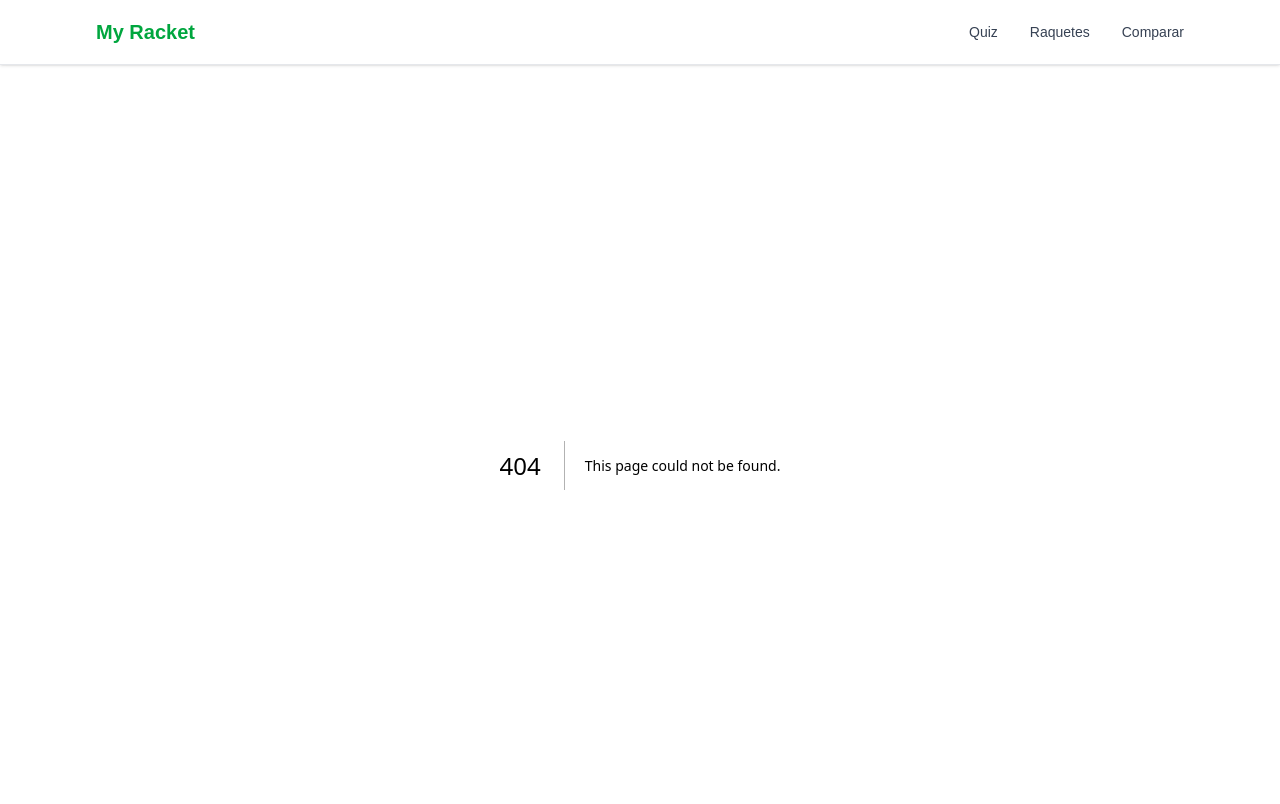
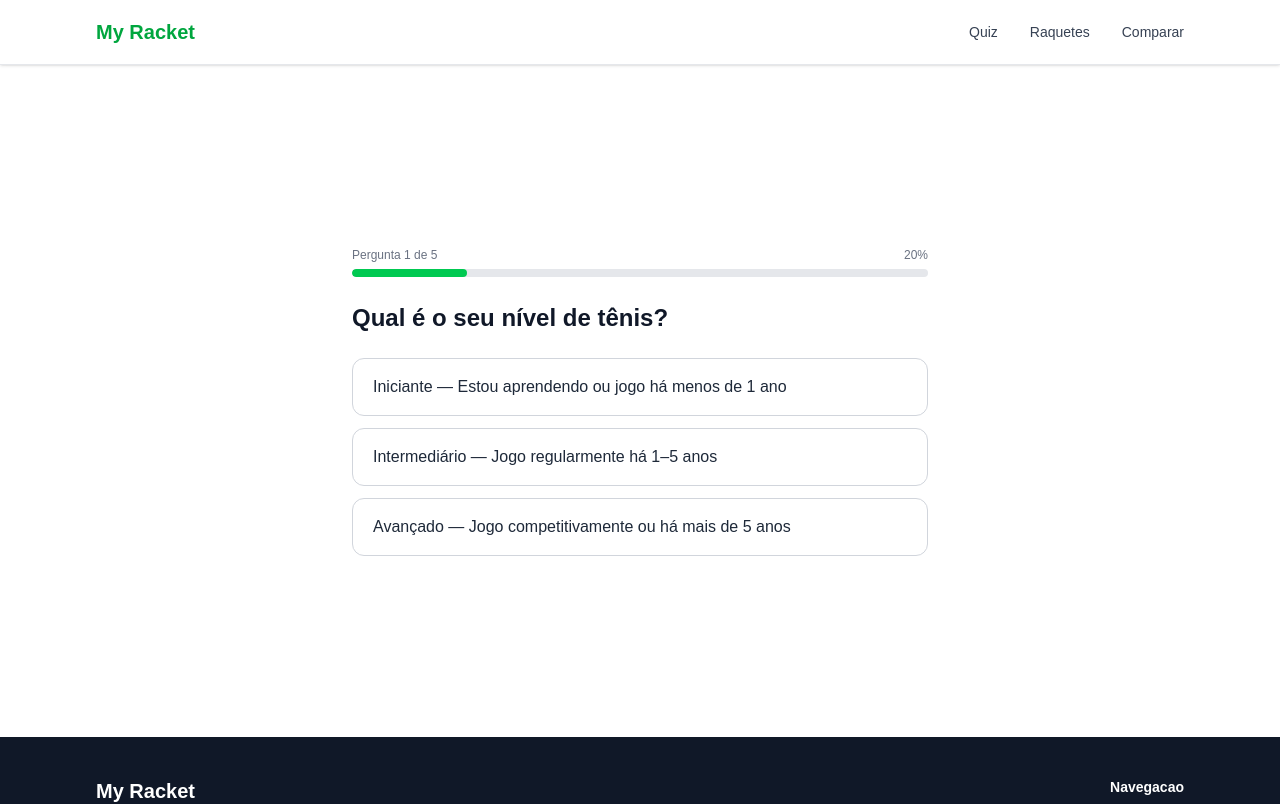
Before and after one commit to Arthurandradens/my-racket, a Next.js app: page /quiz in a window 1280 px wide. Before the commit this address had no page. Shown: the top 804 px of the page. Built offline with nearby package versions, Linux system fonts and the light colour scheme.

Commit message:
feat: add quiz page with adaptive flow and step-by-step navigation

```diff
--- /dev/null
+++ b/src/app/quiz/page.tsx
@@ -0,0 +1,65 @@
+"use client";
+
+import { useState } from "react";
+import { useRouter } from "next/navigation";
+import type { PlayerLevel, QuizAnswers } from "@/lib/types";
+import { getQuizFlow } from "@/lib/quiz-config";
+import QuizStep from "@/components/QuizStep";
+
+export default function QuizPage() {
+  const router = useRouter();
+  const [answers, setAnswers] = useState<Partial<QuizAnswers>>({});
+  const [level, setLevel] = useState<PlayerLevel | null>(null);
+  const [stepIndex, setStepIndex] = useState(0);
+
+  const flow = getQuizFlow(level ?? "iniciante");
+  const currentQuestion = flow[stepIndex];
+  const totalSteps = flow.length;
+
+  function handleAnswer(questionId: string, value: string) {
+    let updatedAnswers: Partial<QuizAnswers>;
+
+    // Handle tech_preferences_* questions — merge into tech_preferences object
+    if (questionId.startsWith("tech_preferences_")) {
+      const key = questionId.replace("tech_preferences_", "") as keyof import("@/lib/types").TechPreferences;
+      const prevTechPrefs = answers.tech_preferences ?? { weight: "media", balance: "equilibrada", stiffness: "media" };
+      updatedAnswers = {
+        ...answers,
+        tech_preferences: {
+          ...prevTechPrefs,
+          [key]: value,
+        },
+      };
+    } else if (questionId === "level") {
+      const lvl = value as PlayerLevel;
+      setLevel(lvl);
+      updatedAnswers = { ...answers, level: lvl };
+    } else {
+      updatedAnswers = { ...answers, [questionId]: value };
+    }
+
+    setAnswers(updatedAnswers);
+
+    const nextIndex = stepIndex + 1;
+    if (nextIndex >= totalSteps) {
+      // Last question — store answers and navigate to results
+      sessionStorage.setItem("quizAnswers", JSON.stringify(updatedAnswers));
+      router.push("/resultado");
+    } else {
+      setStepIndex(nextIndex);
+    }
+  }
+
+  return (
+    <div className="min-h-[calc(100vh-8rem)] flex items-center justify-center px-4 py-12">
+      <div className="w-full max-w-xl">
+        <QuizStep
+          question={currentQuestion}
+          currentStep={stepIndex + 1}
+          totalSteps={totalSteps}
+          onAnswer={handleAnswer}
+        />
+      </div>
+    </div>
+  );
+}
--- /dev/null
+++ b/src/components/QuizStep.tsx
@@ -0,0 +1,54 @@
+import type { QuizQuestion } from "@/lib/types";
+
+interface QuizStepProps {
+  question: QuizQuestion;
+  currentStep: number;
+  totalSteps: number;
+  onAnswer: (questionId: string, value: string) => void;
+}
+
+export default function QuizStep({
+  question,
+  currentStep,
+  totalSteps,
+  onAnswer,
+}: QuizStepProps) {
+  const progressPct = Math.round((currentStep / totalSteps) * 100);
+
+  return (
+    <div className="flex flex-col gap-6 w-full max-w-xl mx-auto">
+      {/* Progress bar */}
+      <div className="flex flex-col gap-1.5">
+        <div className="flex justify-between text-xs text-gray-500 font-medium">
+          <span>Pergunta {currentStep} de {totalSteps}</span>
+          <span>{progressPct}%</span>
+        </div>
+        <div className="w-full bg-gray-200 rounded-full h-2 overflow-hidden">
+          <div
+            className="bg-green-500 h-2 rounded-full transition-all duration-300"
+            style={{ width: `${progressPct}%` }}
+          />
+        </div>
+      </div>
+
+      {/* Question */}
+      <h2 className="text-xl sm:text-2xl font-bold text-gray-900 leading-snug">
+        {question.text}
+      </h2>
+
+      {/* Options */}
+      <div className="flex flex-col gap-3">
+        {question.options.map((option) => (
+          <button
+            key={option.value}
+            type="button"
+            onClick={() => onAnswer(question.id, option.value)}
+            className="w-full text-left border border-gray-300 rounded-xl px-5 py-4 text-gray-800 font-medium hover:border-green-500 hover:bg-green-50 hover:text-green-800 transition-colors focus:outline-none focus:ring-2 focus:ring-green-400"
+          >
+            {option.label}
+          </button>
+        ))}
+      </div>
+    </div>
+  );
+}
```
